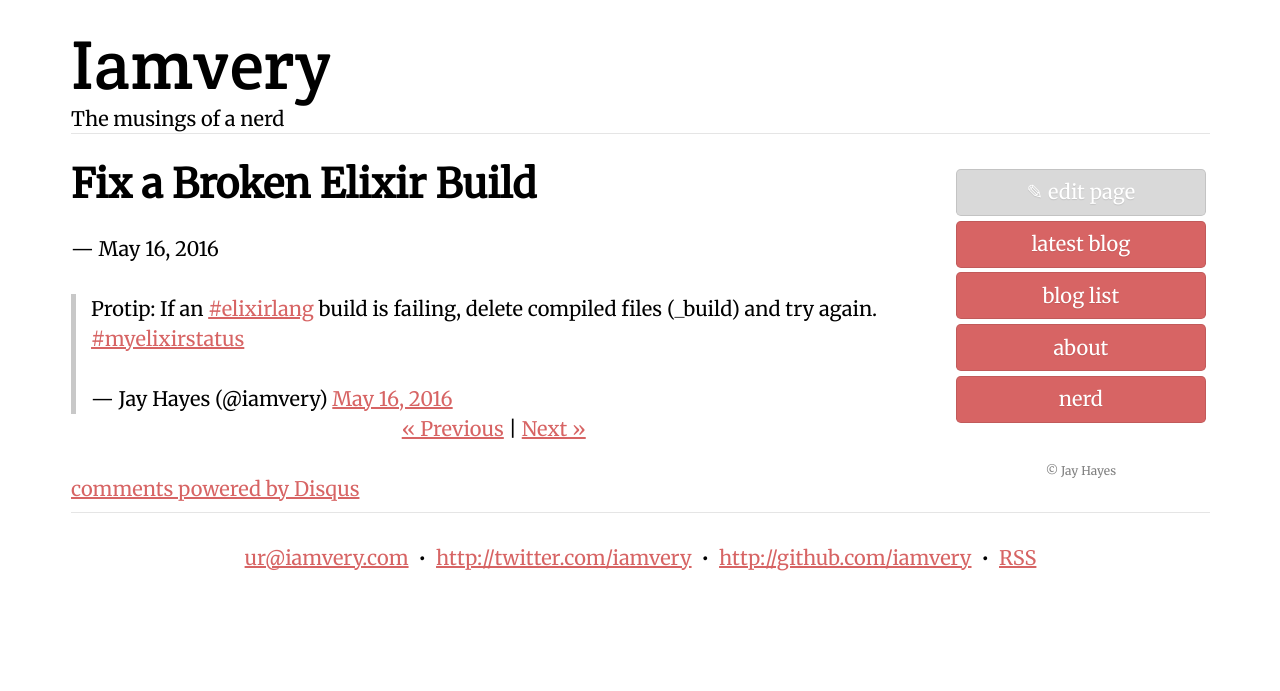
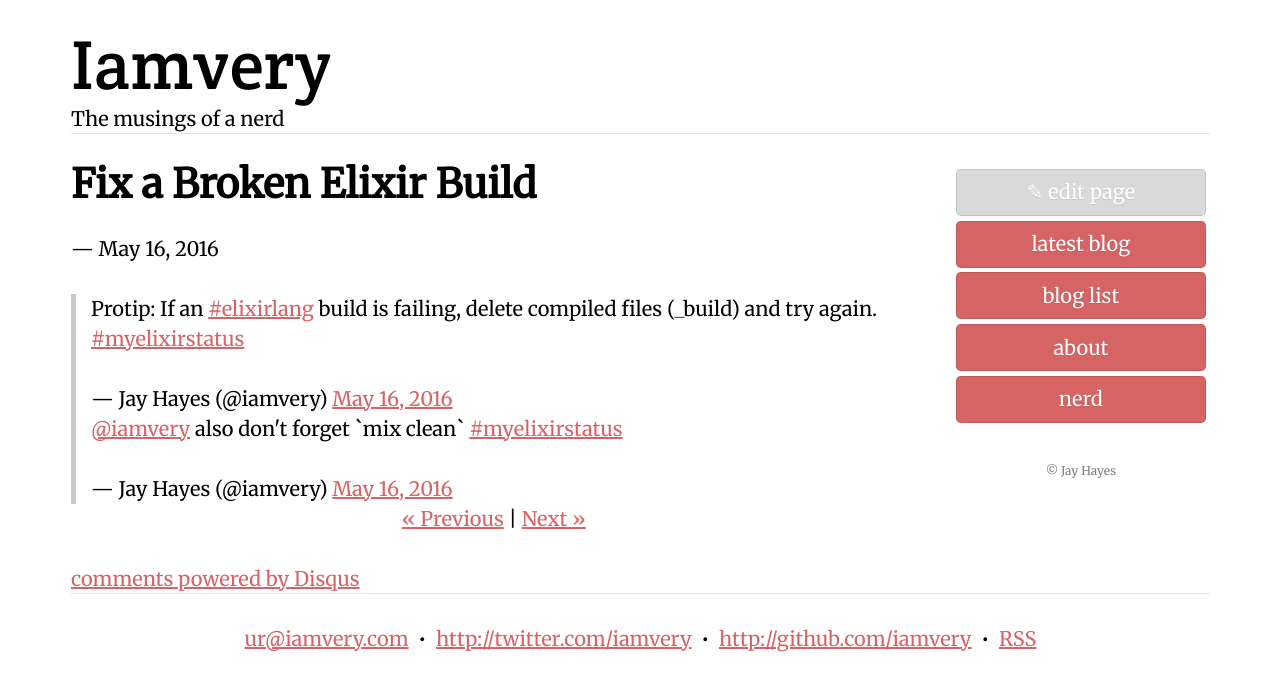
Before and after one commit to iamvery/iamvery.github.com, a Jekyll site: the page built from _posts/2016-05-16-fix-elixir-build.md, in a window 1280 px wide. Shown: the top 691 px of the page. Built offline with Jekyll 4.4.1, drawn with Linux system fonts in a browser that asks for light colours; comment, search, counter and statistics services are not loaded.

Commit message:
Update 2016-05-16-fix-elixir-build.md

```diff
--- a/_posts/2016-05-16-fix-elixir-build.md
+++ b/_posts/2016-05-16-fix-elixir-build.md
@@ -7,3 +7,6 @@ tags:
 
 <blockquote class="twitter-tweet" data-lang="en"><p lang="en" dir="ltr">Protip: If an <a href="https://twitter.com/hashtag/elixirlang?src=hash">#elixirlang</a> build is failing, delete compiled files (_build) and try again. <a href="https://twitter.com/hashtag/myelixirstatus?src=hash">#myelixirstatus</a></p>&mdash; Jay Hayes (@iamvery) <a href="https://twitter.com/iamvery/status/732318078483218435">May 16, 2016</a></blockquote>
 <script async src="//platform.twitter.com/widgets.js" charset="utf-8"></script>
+
+<blockquote class="twitter-tweet" data-lang="en"><p lang="en" dir="ltr"><a href="https://twitter.com/iamvery">@iamvery</a> also don&#39;t forget `mix clean` <a href="https://twitter.com/hashtag/myelixirstatus?src=hash">#myelixirstatus</a></p>&mdash; Jay Hayes (@iamvery) <a href="https://twitter.com/iamvery/status/732326435948531713">May 16, 2016</a></blockquote>
+<script async src="//platform.twitter.com/widgets.js" charset="utf-8"></script>
```
